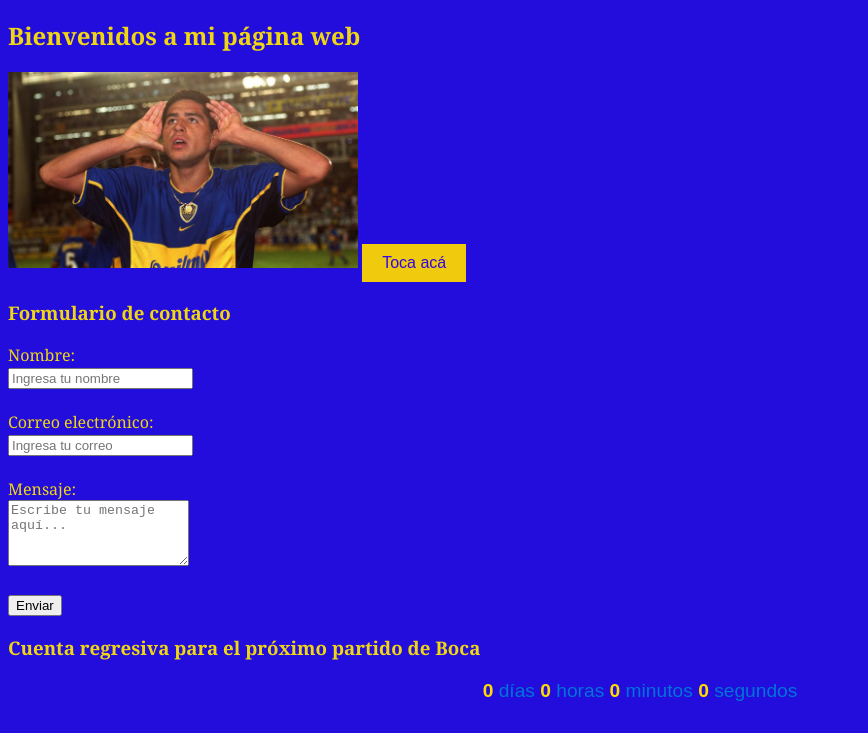
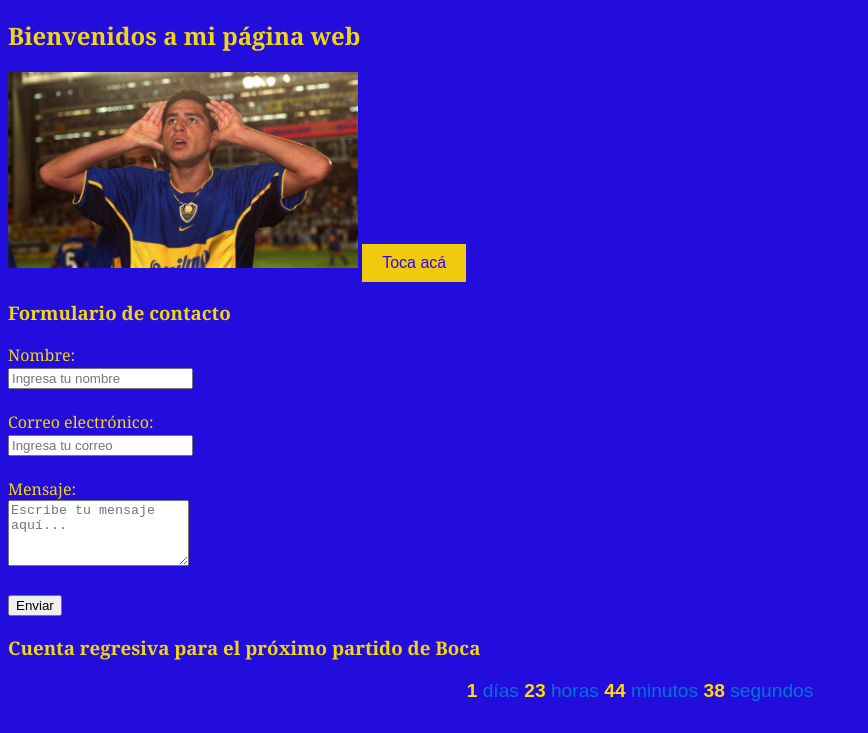
Before and after one commit to jccarratala94/miprimerproyectoweb, a website: page templates/index.html in a window 1280 px wide. Shown: the part 67-800 px from the top of the page, without its empty margins (0-868 px from the left). Drawn offline with Linux system fonts and the light colour scheme.

Commit message:
Agregado de cuenta regresiva al proyecto web

```diff
--- a/templates/index.html
+++ b/templates/index.html
@@ -52,6 +52,35 @@
       });
     });
   </script>
+  <script>
+    // Configuración inicial para el reloj de cuenta regresiva
+    const fechaPartido = new Date("2024-12-14T19:00:00").getTime(); // Fecha y hora del partido
+
+    function actualizarCuentaRegresiva() {
+      const ahora = new Date().getTime(); // Tiempo actual
+      const diferencia = fechaPartido - ahora; // Diferencia entre la fecha del partido y ahora
+
+      if (diferencia > 0) {
+        // Cálculo de días, horas, minutos y segundos
+        const dias = Math.floor(diferencia / (1000 * 60 * 60 * 24));
+        const horas = Math.floor((diferencia % (1000 * 60 * 60 * 24)) / (1000 * 60 * 60));
+        const minutos = Math.floor((diferencia % (1000 * 60 * 60)) / (1000 * 60));
+        const segundos = Math.floor((diferencia % (1000 * 60)) / 1000);
+
+        // Actualización en el DOM
+        document.getElementById("dias").textContent = dias;
+        document.getElementById("horas").textContent = horas;
+        document.getElementById("minutos").textContent = minutos;
+        document.getElementById("segundos").textContent = segundos;
+      } else {
+        // Mensaje final cuando la cuenta regresiva termine
+        document.getElementById("cuenta-regresiva").textContent = "¡El partido ya comenzó!";
+      }
+    }
+
+    // Actualización del reloj cada segundo
+    setInterval(actualizarCuentaRegresiva, 1000);
+  </script>
 </body>
 </html>
 <!-- Contenedor del reloj -->
```
